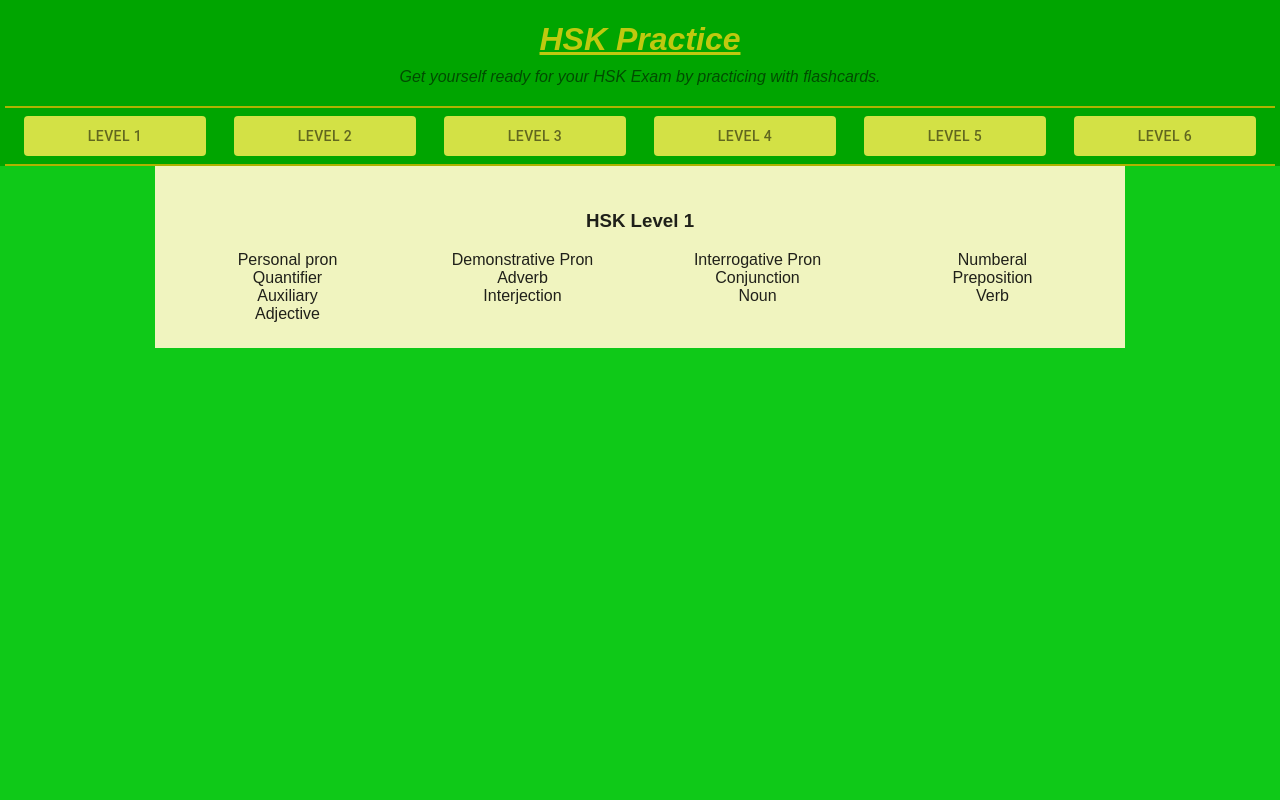
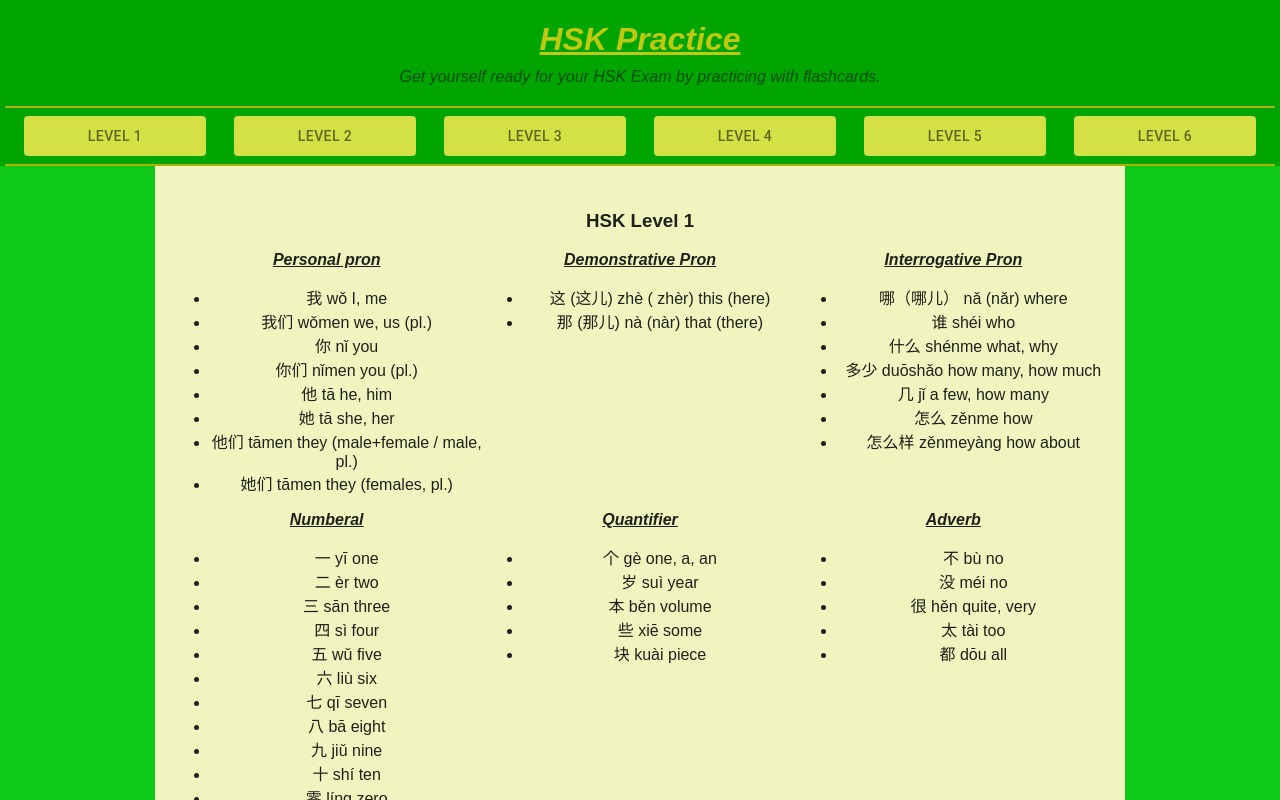
Before and after one commit to davidfitz314/HSK-Learn, a React (Create React App) app: page / in a window 1280 px wide. Shown: the top 800 px of the page. Built offline with nearby package versions, Linux system fonts and the light colour scheme.

Commit message:
updating items display

```diff
--- a/src/components/BodyWrapper.tsx
+++ b/src/components/BodyWrapper.tsx
@@ -21,11 +21,14 @@ export const BodyWrapper = (props: bodyWrapperProps) => {
     return (
         <div id={props.id} className={classes.padding}>
             <h3>HSK Level {props.currentLevel}</h3>
-            <Grid container>
-                {level1 && level1.map((subject, key) => {
+            <Grid container alignContent='space-between' justify='space-evenly'>
+                {props.currentLevel === 1 && level1 && level1.map((subject, key) => {
                     return (
-                        <Grid item xs={3} key={key}>
-                            {subject.type}
+                        <Grid item xs={4} key={key}>
+                            <strong><u><i>{subject.type}</i></u></strong>
+                            <ul>
+                            {subject.items && subject.items.map((item) => <li>{`${item.chinese} ${item.pinyin} ${item.english}`}</li>)}
+                            </ul>
                         </Grid>
                     )
                 })}
```
